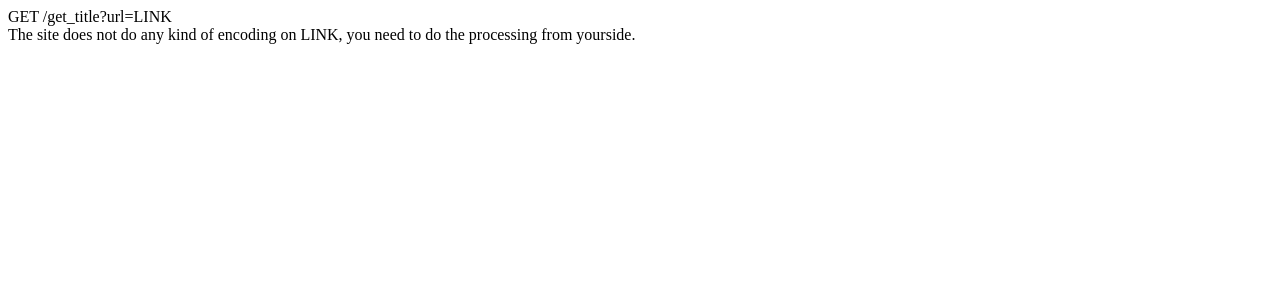
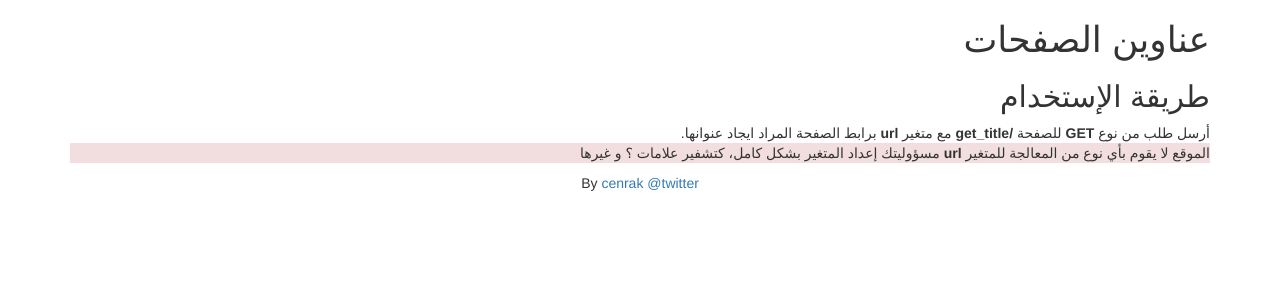
Before and after one commit to cenrak/getpagetitle, a Flask app: page / in a window 1280 px wide. Shown: the top 300 px of the page. Run offline with Flask 2, Linux system fonts and the light colour scheme; some libraries are stand-ins or nearby versions.

Commit message:
Main page modifications

```diff
--- a/main.py
+++ b/main.py
@@ -3,10 +3,22 @@ import requests, bs4, os
 
 app = Flask(__name__)
 
+"""
+route('/') renders index.html, which shows nothing but how to use this app
+"""
 @app.route("/", methods=['GET'])
 def hello():
     return render_template('index.html')
 
+"""
+route('get_title') cares about 1 GET argument, GET['url']. As of now, there is
+no encoding whatsoever performed on the argument.
+
+If the page does not see GET['url'], it redirects to index.html.
+
+If the there is GET['url'], the app will try to get the page, if it fails, it will
+send a json with an error message to check the URL or with the status code.
+"""
 @app.route("/get_title", methods=['GET'])
 def get():
     if request.args.get('url') is None:
@@ -16,7 +28,12 @@ def get():
         z = dict()
         z['url'] = url
 
-        r = requests.get(url)
+        try:
+            r = requests.get(url)
+        except:
+            z['message'] = 'Check URL'
+            return json.jsonify(z)
+
         if r.status_code != 200:
             z['return_code'] = r.status_code
         else:
--- a/templates/index.html
+++ b/templates/index.html
@@ -1,9 +1,24 @@
 <html>
 <head>
-<title>Get title of any page</title>
+<title>عناوين الصفحات</title>
+<link href="https://maxcdn.bootstrapcdn.com/bootstrap/3.3.7/css/bootstrap.min.css" rel="stylesheet" integrity="sha384-BVYiiSIFeK1dGmJRAkycuHAHRg32OmUcww7on3RYdg4Va+PmSTsz/K68vbdEjh4u" crossorigin="anonymous">
 </head>
-<body>
-GET /get_title?url=LINK </br>
-The site does not do any kind of encoding on <bold>LINK</bold>, you need to do the processing from yourside.
+<body dir='rtl'>
+<div class='container'>
+<h1>عناوين الصفحات</h1>
+
+<script src="https://gist.github.com/cenrak/3293af215dfe13553c9e3f5e7cc1aa8e.js"></script>
+
+<h2>طريقة الإستخدام</h2>
+أرسل طلب من نوع <strong>GET</strong> للصفحة <strong>/get_title</strong> مع متغير <strong>url</strong> برابط الصفحة المراد ايجاد عنوانها.
+</br>
+
+<p class="bg-danger">
+الموقع لا يقوم بأي نوع من المعالجة للمتغير <strong>url</strong>
+مسؤوليتك إعداد المتغير بشكل كامل، كتشفير علامات ؟ و غيرها
+</p>
+
+<p class='text-center'>By <a href="https://twitter.com/cenrak">cenrak @twitter</a></p>
+</div>
 </body>
 </html>
```
